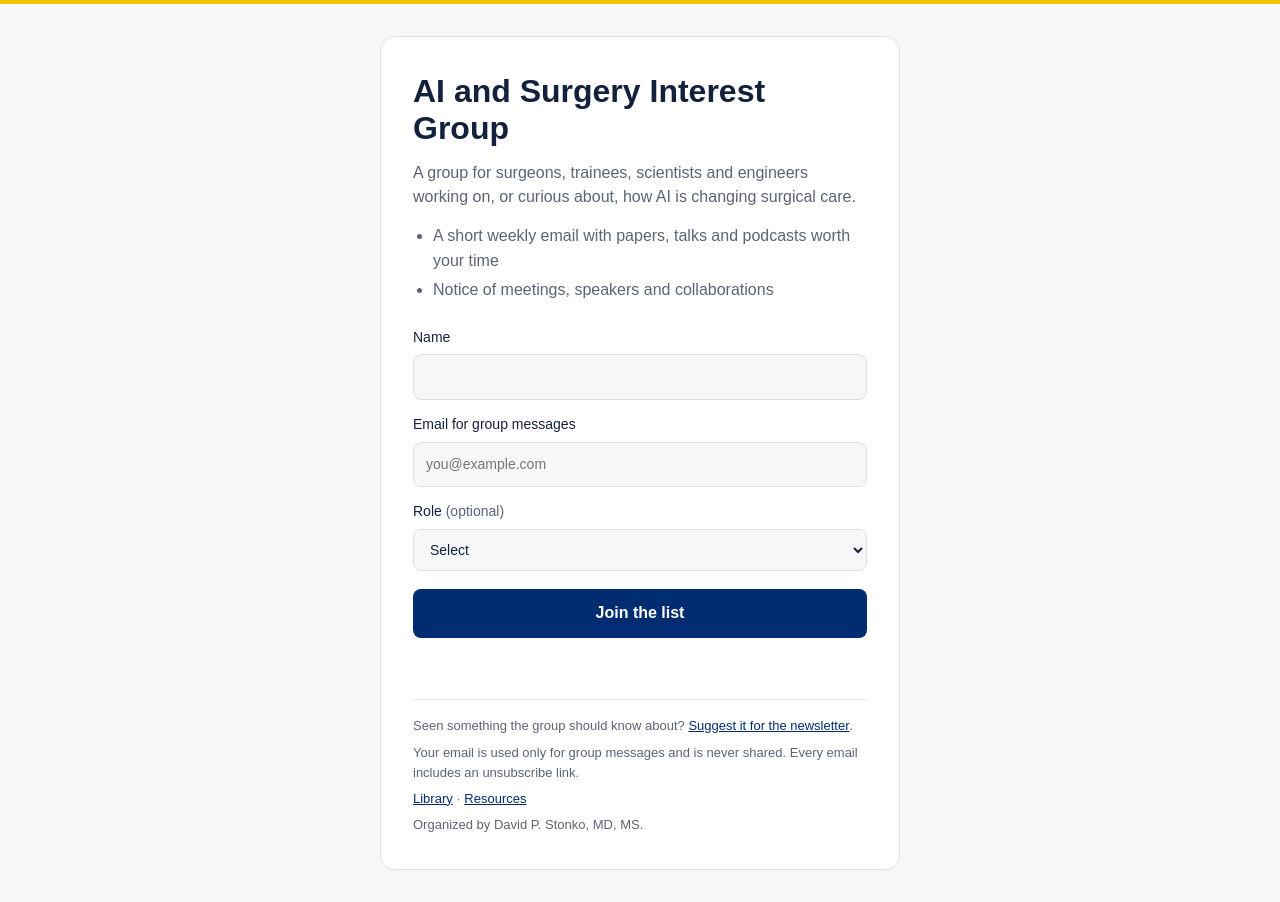
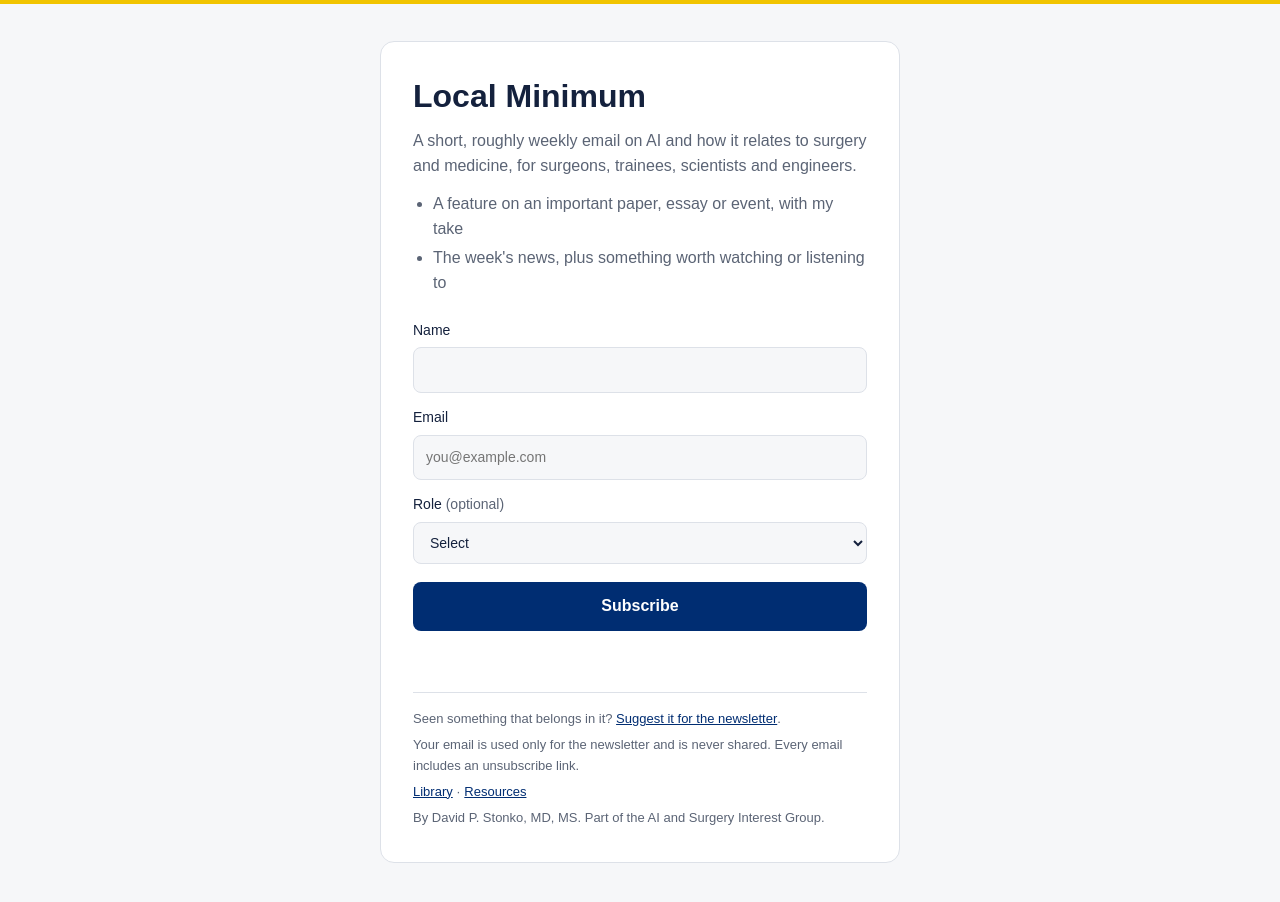
Before and after one commit to davidstonko/ai-surgery, a Jekyll site: the page docs/index.html, which Jekyll copies as it is, in a window 1280 px wide. Built offline with Jekyll 4.4.1, drawn with Linux system fonts in a browser that asks for light colours.

Commit message:
Sign-up page: title and copy about the Local Minimum newsletter
Co-Authored-By: Claude Opus 5.5 <noreply@anthropic.com>
Claude-Session: https://claude.ai/code/session_01CC9uqAMJHVu3pkJefiANJN

```diff
--- a/docs/index.html
+++ b/docs/index.html
@@ -3,8 +3,8 @@
 <head>
 <meta charset="utf-8">
 <meta name="viewport" content="width=device-width, initial-scale=1">
-<title>AI and Surgery Interest Group</title>
-<meta name="description" content="Join the AI and Surgery Interest Group.">
+<title>Local Minimum</title>
+<meta name="description" content="Local Minimum: a weekly email on AI and surgery by David Stonko.">
 <style>
   :root {
     --bg: #f6f7f9;
@@ -106,20 +106,20 @@
 </head>
 <body>
 <main>
-  <h1>AI and Surgery Interest Group</h1>
+  <h1>Local Minimum</h1>
 
   <section id="join">
-    <p>A group for surgeons, trainees, scientists and engineers working on, or curious about, how AI is changing surgical care.</p>
+    <p>A short, roughly weekly email on AI and how it relates to surgery and medicine, for surgeons, trainees, scientists and engineers.</p>
     <ul>
-      <li>A short weekly email with papers, talks and podcasts worth your time</li>
-      <li>Notice of meetings, speakers and collaborations</li>
+      <li>A feature on an important paper, essay or event, with my take</li>
+      <li>The week's news, plus something worth watching or listening to</li>
     </ul>
 
     <form id="signup" novalidate>
       <label>Name
         <input name="name" autocomplete="name" required maxlength="120">
       </label>
-      <label>Email for group messages
+      <label>Email
         <input name="email" type="email" autocomplete="email" required maxlength="200" placeholder="you@example.com">
       </label>
       <label><span>Role <span class="opt">(optional)</span></span>
@@ -138,21 +138,21 @@
       <div class="hp" aria-hidden="true">
         <label>Website <input name="website" tabindex="-1" autocomplete="off"></label>
       </div>
-      <button type="submit" id="btn">Join the list</button>
+      <button type="submit" id="btn">Subscribe</button>
       <p class="msg" id="msg" role="status" aria-live="polite"></p>
     </form>
   </section>
 
   <section class="done" id="done">
-    <h2>You're on the list.</h2>
-    <p>You'll receive a welcome email shortly. If it doesn't arrive in a few days, check your spam folder.</p>
+    <h2>You're subscribed.</h2>
+    <p>A welcome email is on its way, followed by the most recent issue. If they don't arrive, check your spam folder.</p>
   </section>
 
   <div class="fine">
-    <p>Seen something the group should know about? <a href="submit.html" style="color:var(--accent);font-weight:500">Suggest it for the newsletter</a>.</p>
-    <p>Your email is used only for group messages and is never shared. Every email includes an unsubscribe link.</p>
+    <p>Seen something that belongs in it? <a href="submit.html" style="color:var(--accent);font-weight:500">Suggest it for the newsletter</a>.</p>
+    <p>Your email is used only for the newsletter and is never shared. Every email includes an unsubscribe link.</p>
     <p><a href="library/" style="color:var(--accent);font-weight:500">Library</a> &middot; <a href="resources/" style="color:var(--accent);font-weight:500">Resources</a></p>
-    <p>Organized by David P. Stonko, MD, MS.</p>
+    <p>By David P. Stonko, MD, MS. Part of the AI and Surgery Interest Group.</p>
   </div>
 </main>
 
```
